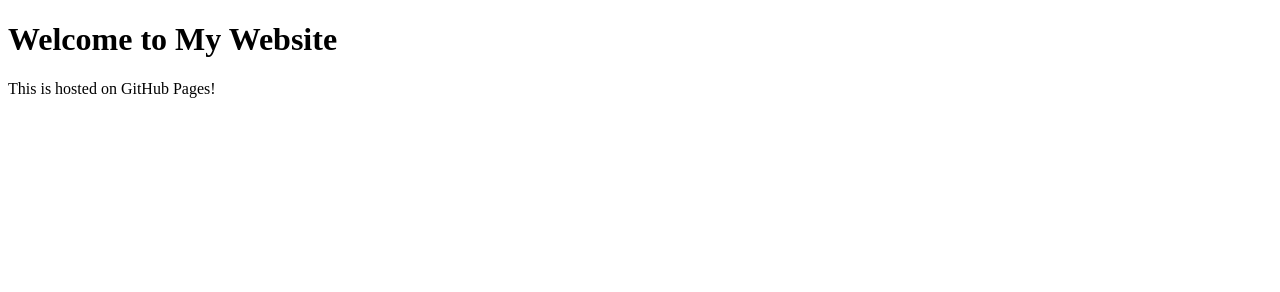
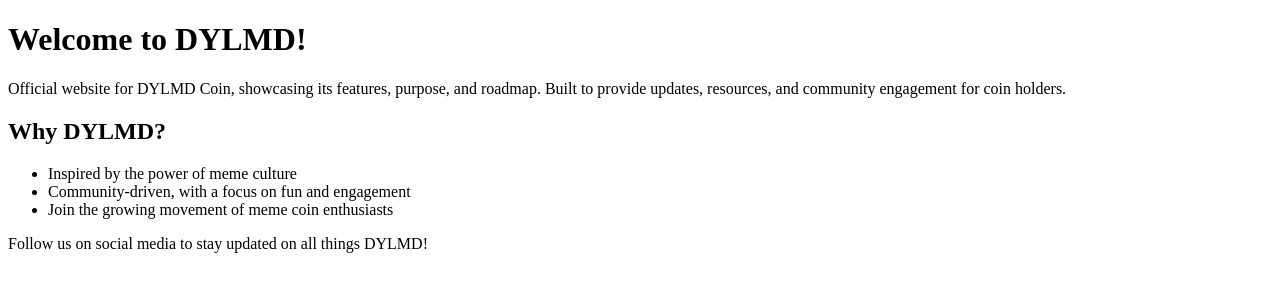
Before and after one commit to DYLMD/DYLMD, a plain HTML site: page index.html in a window 1280 px wide. Drawn offline with Linux system fonts and the light colour scheme.

Commit message:
Update index.html

```diff
--- a/index.html
+++ b/index.html
@@ -1,10 +1,17 @@
 <!DOCTYPE html>
 <html>
 <head>
-    <title>My GitHub Page</title>
+    <title>DYLMD</title>
 </head>
 <body>
-    <h1>Welcome to My Website</h1>
-    <p>This is hosted on GitHub Pages!</p>
+    <h1>Welcome to DYLMD!</h1>
+    <p>Official website for DYLMD Coin, showcasing its features, purpose, and roadmap. Built to provide updates, resources, and community engagement for coin holders.</p>
+    <h2>Why DYLMD?</h2>
+    <ul>
+        <li>Inspired by the power of meme culture</li>
+        <li>Community-driven, with a focus on fun and engagement</li>
+        <li>Join the growing movement of meme coin enthusiasts</li>
+    </ul>
+    <p>Follow us on social media to stay updated on all things DYLMD!</p>
 </body>
 </html>
```
